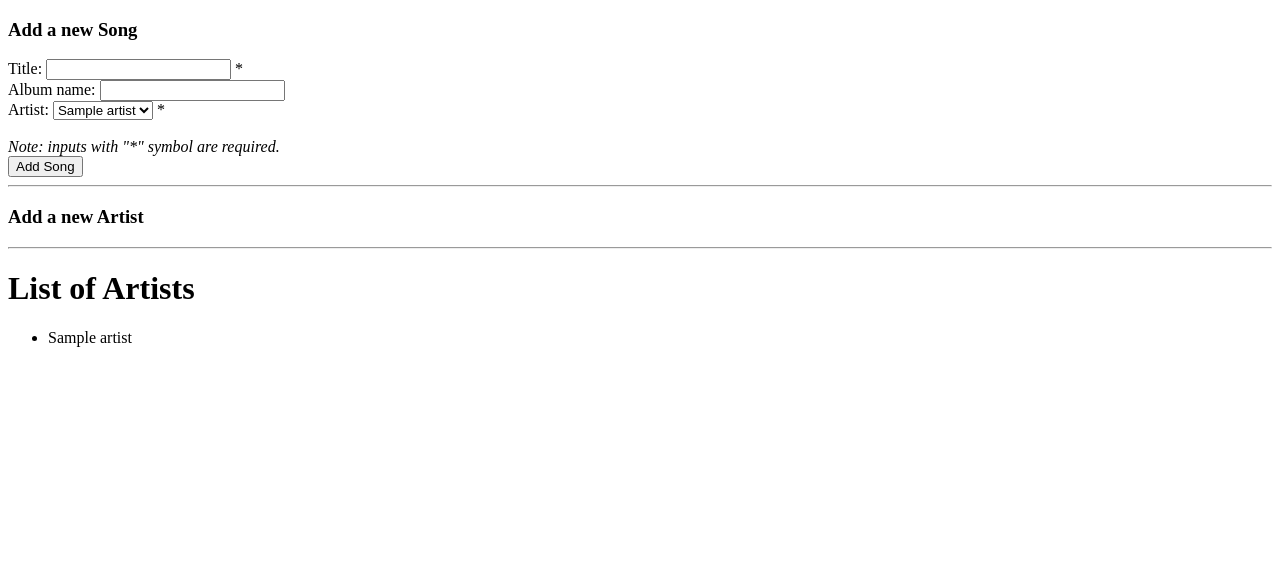
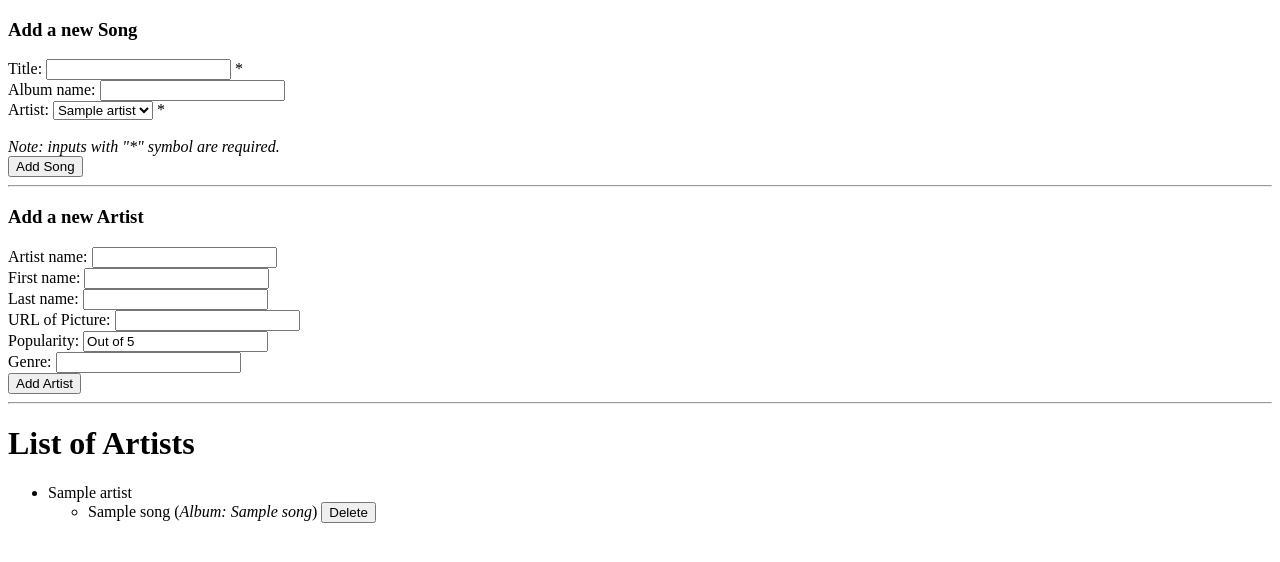
Before and after one commit to rmotr-group-projects/wdc-django-practice-3, a Django app: page /artists/ in a window 1280 px wide. Shown: the top 562 px of the page. Run offline with Django 3.2, Linux system fonts and the light colour scheme; tables that the repository leaves empty hold one stand-in row (values such as "Sample post").

Commit message:
uploading to migrate changes to pycharm

```diff
--- a/django_practice_3/artists/models.py
+++ b/django_practice_3/artists/models.py
@@ -16,6 +16,6 @@ class Artist(models.Model):
 
 
 class Song(models.Model):
-    # artist = ...
+    arist = models.ForeignKey(Artist, on_delete=models.CASCADE) # delete dependencies
     title = models.CharField(max_length=255)
     album_name = models.CharField(max_length=255, blank=True)
--- a/django_practice_3/artists/views.py
+++ b/django_practice_3/artists/views.py
@@ -38,8 +38,37 @@ def delete_song(request):
 
 
 def create_artist(request):
-    pass
+    artistic_name = request.POST['artistic_name']
+    first_name = request.POST.get('first_name', '')
+    last_name = request.POST.get('last_name', '')
+    picture_url = request.POST.get('picture_url', '')
+    popularity = request.POST.get('popularity', '')
+    genre = request.POST.get('genre', '')
+
+    if not artistic_name:
+        return redirect('artists')
+
+    try:
+        popularity = int(popularity)
+    except ValueError:
+        return redirect('artists')
+
+    Artist.objects.create(
+        artistic_name=artistic_name,
+        first_name=first_name,
+        last_name=last_name,
+        picture_url=picture_url,
+        popularity=popularity,
+        genre=genre,)
+
+    return redirect('artists')
 
 
 def delete_artist(request):
-    pass
+    artist_id = request.POST['artist_id']
+    try:
+        artist = Artist.objects.get(id=artist_id)
+    except Artist.DoesNotExist:
+        return HttpResponseNotFound()
+    artist.delete()
+    return redirect('artists')
--- a/django_practice_3/django_practice_3/urls.py
+++ b/django_practice_3/django_practice_3/urls.py
@@ -24,6 +24,8 @@ urlpatterns = [
     path('create-song/', views.create_song, name='create_song'),
     path('delete-song/', views.delete_song, name='delete_song'),
     ##################
-    # Your URLs here #
+    path('create_artist', views.create_artist, name='create_artist'),
+    path('delete_artist', views.delete_artist, name='delete_artist')
     ##################
+
 ]
--- a/django_practice_3/templates/index.html
+++ b/django_practice_3/templates/index.html
@@ -39,9 +39,28 @@
 
   <!-- Create Artist form -->
   <h3>Add a new Artist</h3>
-  <form action="" method='POST'> <!--  Add propper URL in form's action -->
+  <form action="{% url 'create_artist' %}" method='POST'> <!--  Add propper URL in form's action -->
     {% csrf_token %}
     <!-- Add here the fields for the 'Add Artist' form -->
+    <div>
+      Artist name: <input type="text" name="artistic_name"/>
+    </div>
+    <div>
+      First name: <input type="text" name="first_name"/>
+    </div>
+    <div>
+      Last name: <input type="text" name="last_name"/>
+    </div>
+    <div>
+      URL of Picture: <input type="text" name="picture_url"/>
+    </div>
+    <div>
+      Popularity: <input type="text" name="popularity" value='Out of 5'>
+    </div>
+    <div>
+      Genre: <input type="text" name="genre"/>
+    </div>
+    <input type="submit" value="Add Artist">
   </form>
   <hr>
 
@@ -52,9 +71,11 @@
       <li>
         <label>{{ artist.artistic_name }}</label>
         <!-- Form for deleting an Artist -->
-        <form action="" method='POST' class='inline'> <!--  Add propper URL in form's action -->
+        <form action="{% url 'delete_artist' %}" method='POST' class='inline'> <!--  Add propper URL in form's action -->
           {% csrf_token %}
           <!-- Add here the fields for the 'Delete Artist' form -->
+          <input type="hidden" name = "artist_id" value = "{{artist.id}}"
+          <input type="submit" name = "delete_artist" value = "Delete"
         </form>
         <ul>
           {% for song in artist.song_set.all %}
```
Also changed, not shown: django_practice_3/artists/orm_exercises.py (+30 -22 lines), django_practice_3/artists/migrations/0001_initial.py (added).
